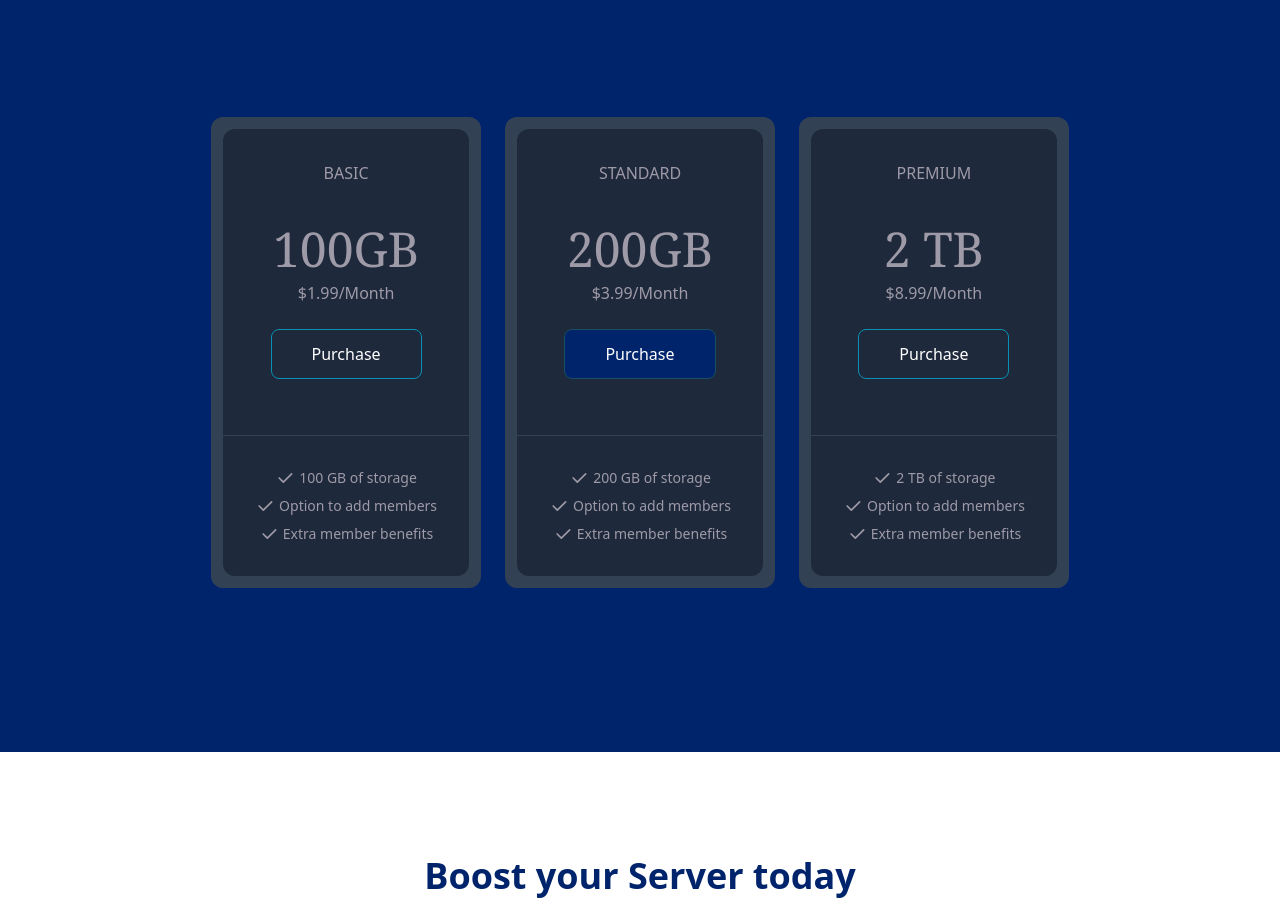
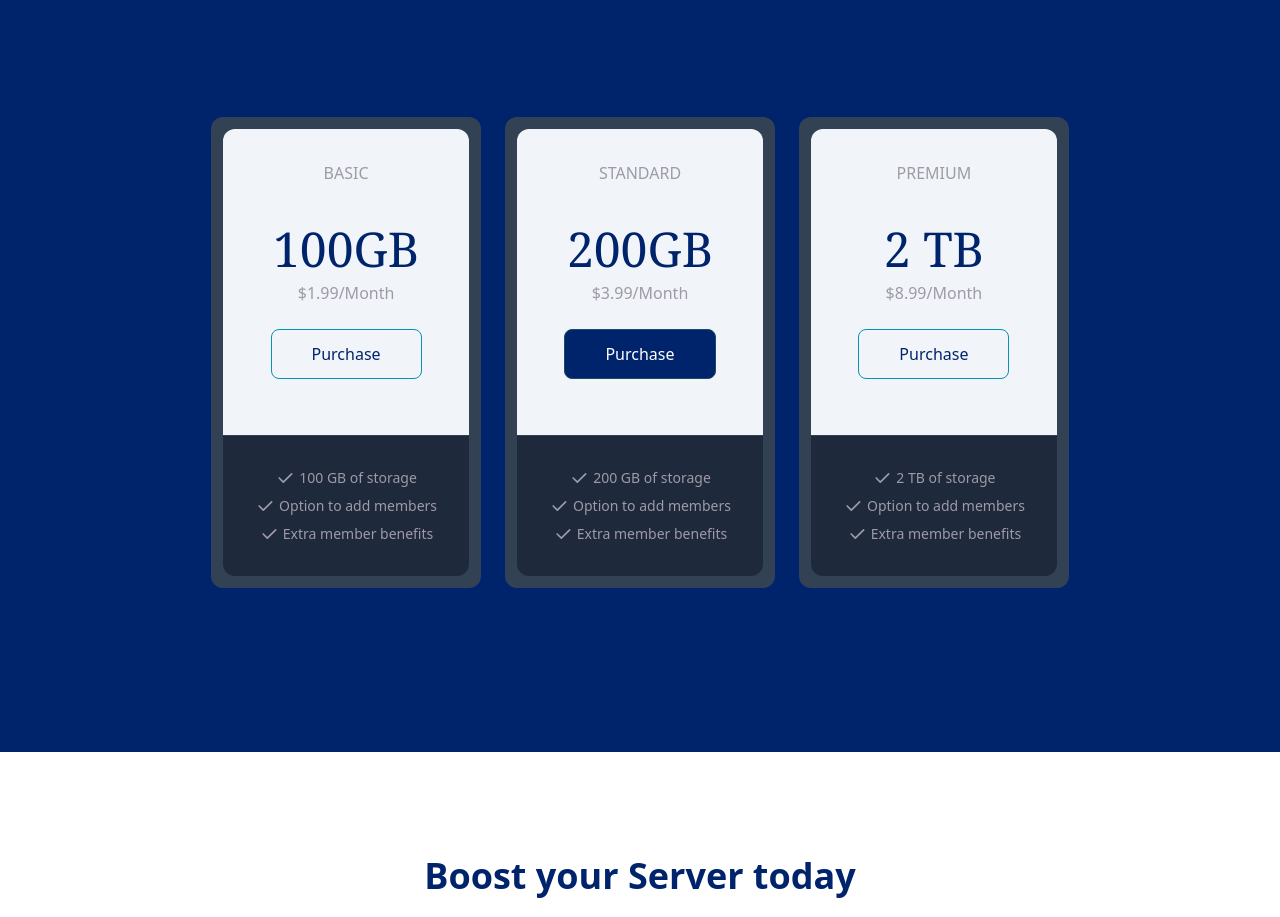
Before and after one commit to soumyab92/server-pro, a plain HTML site: page index.html in a window 1280 px wide. Shown: the part 1900-2817 px from the top of the page. Drawn offline with nearby package versions, Linux system fonts and the light colour scheme.

Commit message:
Update index.html

```diff
--- a/index.html
+++ b/index.html
@@ -100,12 +100,12 @@
 
       <div class="bg-slate-700 rounded-xl text-white">
 
-        <div class="p-8 mx-3 mt-3 rounded-t-xl bg-slate-800">
+        <div class="p-8 mx-3 mt-3 rounded-t-xl bg-slate-100">
           <div class="text-center uppercase">Basic</div>
-          <h2 class="mt-10 font-serif text-5xl text-center">100GB</h2>
+          <h2 class="mt-10 font-serif text-5xl text-center text-[#00246B]">100GB</h2>
           <h3 class="mt-2 text-center">$1.99/Month</h3>
           <div class="flex justify-center">
-            <a href="#contact" class="inline-block px-10 py-3 my-6 text-center border border-cyan-600 rounded-lg duration-200 hover:bg-[#00246B]-800 hover:border-cyan-800 text-white">Purchase</a>
+            <a href="#contact" class="inline-block px-10 py-3 my-6 text-center border border-cyan-600 rounded-lg duration-200 hover:bg-[#00246B] text-[#00246B] hover:text-white">Purchase</a>
           </div>
         </div>
 
@@ -149,9 +149,9 @@
 
       <div class="bg-slate-700 rounded-xl text-white">
 
-        <div class="p-8 mx-3 mt-3 rounded-t-xl bg-slate-800">
+        <div class="p-8 mx-3 mt-3 rounded-t-xl bg-slate-100">
           <div class="text-center uppercase">Standard</div>
-          <h2 class="mt-10 font-serif text-5xl text-center">200GB</h2>
+          <h2 class="mt-10 font-serif text-5xl text-center text-[#00246B]">200GB</h2>
           <h3 class="mt-2 text-center">$3.99/Month</h3>
           <div class="flex justify-center">
             <a href="#contact" class="inline-block px-10 py-3 my-6 text-center border border-cyan-900 rounded-lg duration-200 bg-[#00246B] hover:bg-[#00246B]-800 hover:border-cyan-800 text-white">Purchase</a>
@@ -198,12 +198,12 @@
 
       <div class="bg-slate-700 rounded-xl text-white">
 
-        <div class="p-8 mx-3 mt-3 rounded-t-xl bg-slate-800">
+        <div class="p-8 mx-3 mt-3 rounded-t-xl bg-slate-100">
           <div class="text-center uppercase">Premium</div>
-          <h2 class="mt-10 font-serif text-5xl text-center">2 TB</h2>
+          <h2 class="mt-10 font-serif text-5xl text-center text-[#00246B]">2 TB</h2>
           <h3 class="mt-2 text-center">$8.99/Month</h3>
           <div class="flex justify-center">
-            <a href="#contact" class="inline-block px-10 py-3 my-6 text-center border border-cyan-600 rounded-lg duration-200 hover:bg-[#00246B]-800 hover:border-cyan-800 text-white">Purchase</a>
+            <a href="#contact" class="inline-block px-10 py-3 my-6 text-center border border-cyan-600 rounded-lg duration-200 hover:bg-[#00246B] text-[#00246B] hover:text-white">Purchase</a>
           </div>
         </div>
 
```
